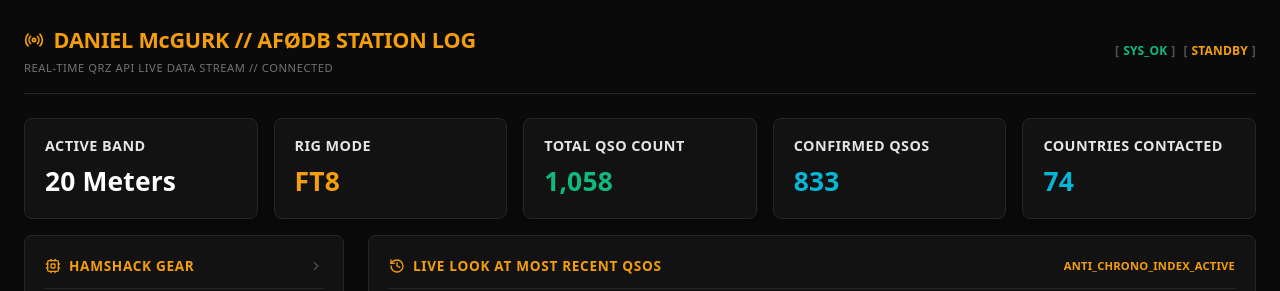
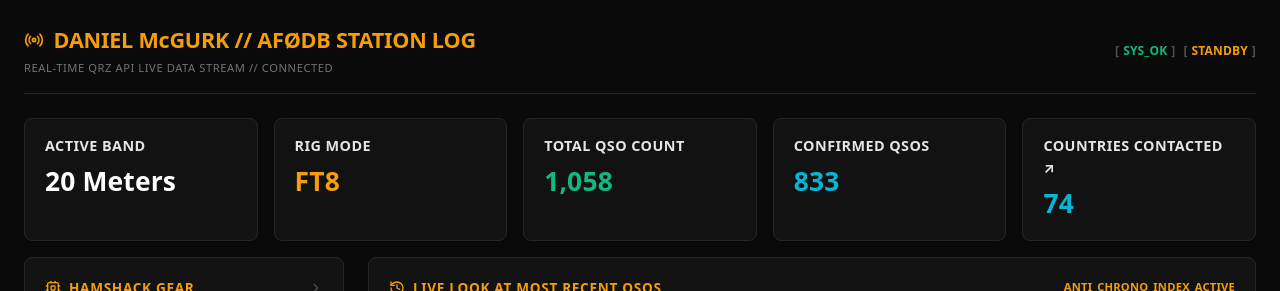
Before and after one commit to prenger745/af0db-radio, a Next.js app: page / in a window 1280 px wide. Shown: the top 291 px of the page. Built offline with nearby package versions, Linux system fonts and the light colour scheme; no server answers.

Commit message:
Update page.tsx

```diff
--- a/app/page.tsx
+++ b/app/page.tsx
@@ -199,6 +199,11 @@ export default function Page() {
         .deck-workspace { display: grid; grid-template-columns: 1fr; gap: 1.5rem; }
         @media (min-width: 1024px) { .deck-workspace { grid-template-columns: 320px 1fr; } }
         .terminal-panel { background: #121212; border: 1px solid #262626; border-radius: 8px; padding: 1.25rem; position: relative; box-shadow: 0 4px 6px -1px rgba(0,0,0,0.2); width: 100%; max-width: 100%; }
+
+        /* Clickable interactive modifier class for the map panel block link */
+        .terminal-panel-interactive { background: #121212; border: 1px solid #262626; border-radius: 8px; padding: 1.25rem; position: relative; box-shadow: 0 4px 6px -1px rgba(0,0,0,0.2); width: 100%; max-width: 100%; text-decoration: none !important; cursor: pointer; transition: all 0.2s ease-in-out; }
+        .terminal-panel-interactive:hover { border-color: #f59e0b; background: #171717; transform: translateY(-2px); }
+
         .panel-header { display: flex; align-items: center; justify-content: space-between; border-bottom: 1px solid #262626; padding-bottom: 0.75rem; margin-bottom: 1rem; }
         .panel-title { font-size: 0.85rem; font-weight: 700; text-transform: uppercase; color: #f59e0b; letter-spacing: 0.05em; display: flex; align-items: center; gap: 0.5rem; }
 
@@ -259,10 +264,20 @@ export default function Page() {
           <span style={{ fontSize: "0.9rem", color: "#e5e5e5", textTransform: "uppercase", display: "block", fontWeight: 700, letterSpacing: "0.03em" }}>CONFIRMED QSOs</span>
           <div style={{ fontSize: "1.65rem", fontWeight: 800, color: "#06b6d4", marginTop: "0.35rem" }}>{stats.confirmed}</div>
         </div>
-        <div className="terminal-panel" style={{ padding: "1rem 1.25rem" }}>
-          <span style={{ fontSize: "0.9rem", color: "#e5e5e5", textTransform: "uppercase", display: "block", fontWeight: 700, letterSpacing: "0.03em" }}>COUNTRIES CONTACTED</span>
+
+        {/* Clickable Card Link connected straight to your public QRZ interactive log mapping screen */}
+        <a
+          href="https://www.qrz.com/db/AF0DB"
+          target="_blank"
+          rel="noopener noreferrer"
+          className="terminal-panel-interactive"
+          style={{ padding: "1rem 1.25rem" }}
+        >
+          <span style={{ fontSize: "0.9rem", color: "#e5e5e5", textTransform: "uppercase", display: "block", fontWeight: 700, letterSpacing: "0.03em" }}>
+            COUNTRIES CONTACTED ↗
+          </span>
           <div style={{ fontSize: "1.65rem", fontWeight: 800, color: "#06b6d4", marginTop: "0.35rem" }}>{stats.dxcc}</div>
-        </div>
+        </a>
       </section>
 
       {/* 2-Column Split Dashboard Wrapper */}
```
